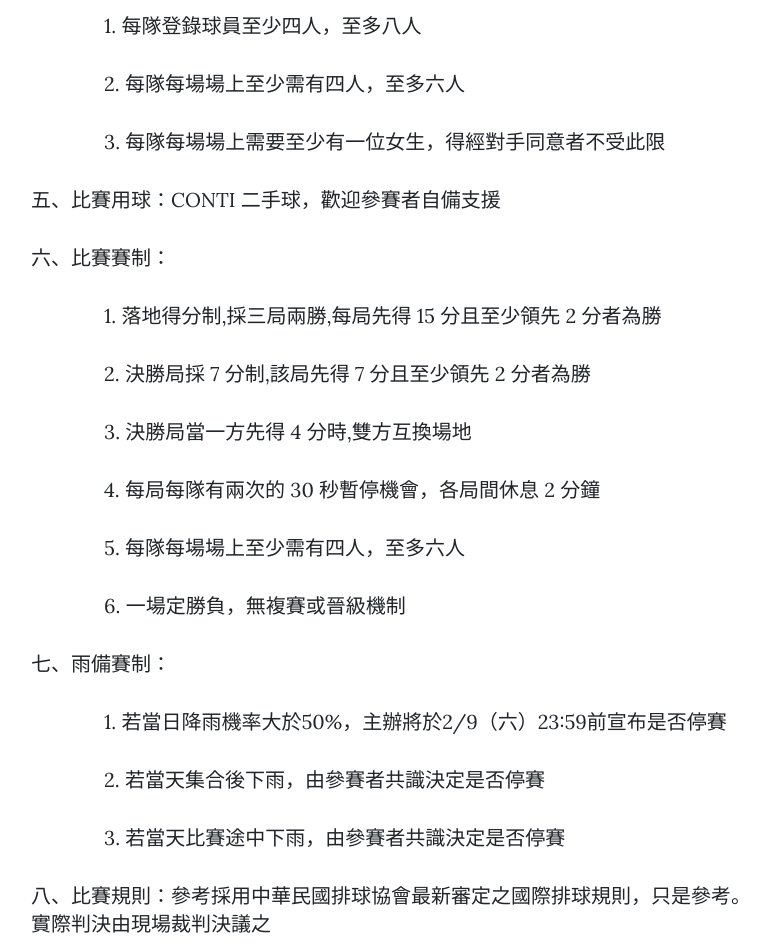
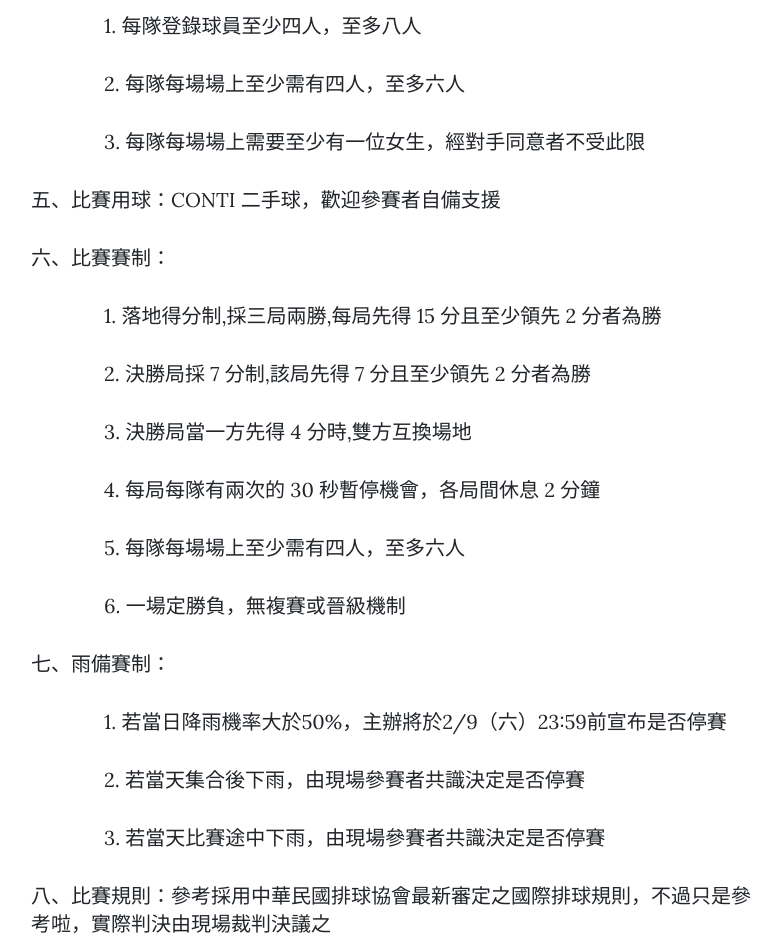
Before and after one commit to Echim2016/alpha_volley, a website: page index.html in a window 1280 px wide. Shown: the part 880-1832 px from the top of the page, without its empty margins (244-1026 px from the left). Drawn offline with nearby package versions, Linux system fonts and the light colour scheme.

Commit message:
text updated

```diff
--- a/index.html
+++ b/index.html
@@ -85,7 +85,7 @@
           <p>四、人數限制： </p>
           <p><span style="display:inline-block; width: 10%;"></span>1.  每隊登錄球員至少四人，至多八人 </p>
           <p><span style="display:inline-block; width: 10%;"></span>2.  每隊每場場上至少需有四人，至多六人 </p>
-          <p><span style="display:inline-block; width: 10%;"></span>3.  每隊每場場上需要至少有一位女生，得經對手同意者不受此限 </p>
+          <p><span style="display:inline-block; width: 10%;"></span>3.  每隊每場場上需要至少有一位女生，經對手同意者不受此限 </p>
 
 
           <p>五、比賽用球：CONTI 二手球，歡迎參賽者自備支援</p>
@@ -101,10 +101,10 @@
           <p>七、雨備賽制：</p>
 
                 <p><span style="display:inline-block; width: 10%;"></span>1.  若當日降雨機率大於50%，主辦將於2/9（六）23:59前宣布是否停賽</p>
-                <p><span style="display:inline-block; width: 10%;"></span>2.  若當天集合後下雨，由參賽者共識決定是否停賽 </p>
-                <p><span style="display:inline-block; width: 10%;"></span>3.  若當天比賽途中下雨，由參賽者共識決定是否停賽 </p>
+                <p><span style="display:inline-block; width: 10%;"></span>2.  若當天集合後下雨，由現場參賽者共識決定是否停賽 </p>
+                <p><span style="display:inline-block; width: 10%;"></span>3.  若當天比賽途中下雨，由現場參賽者共識決定是否停賽 </p>
 
-          <p>八、比賽規則：參考採用中華民國排球協會最新審定之國際排球規則，只是參考。實際判決由現場裁判決議之</p>
+          <p>八、比賽規則：參考採用中華民國排球協會最新審定之國際排球規則，不過只是參考啦，實際判決由現場裁判決議之</p>
           <p>九、獎勵：沒有獎杯，但能給各位一個健康的身體與心靈。</p>
 
           <p>十、其餘注意事項：</p>
```
